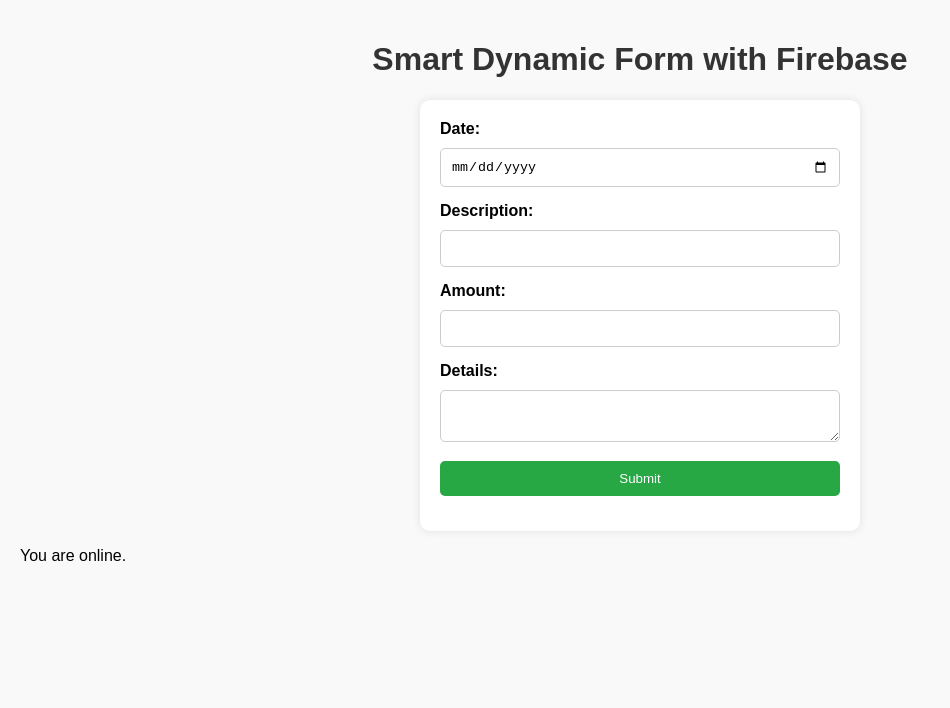
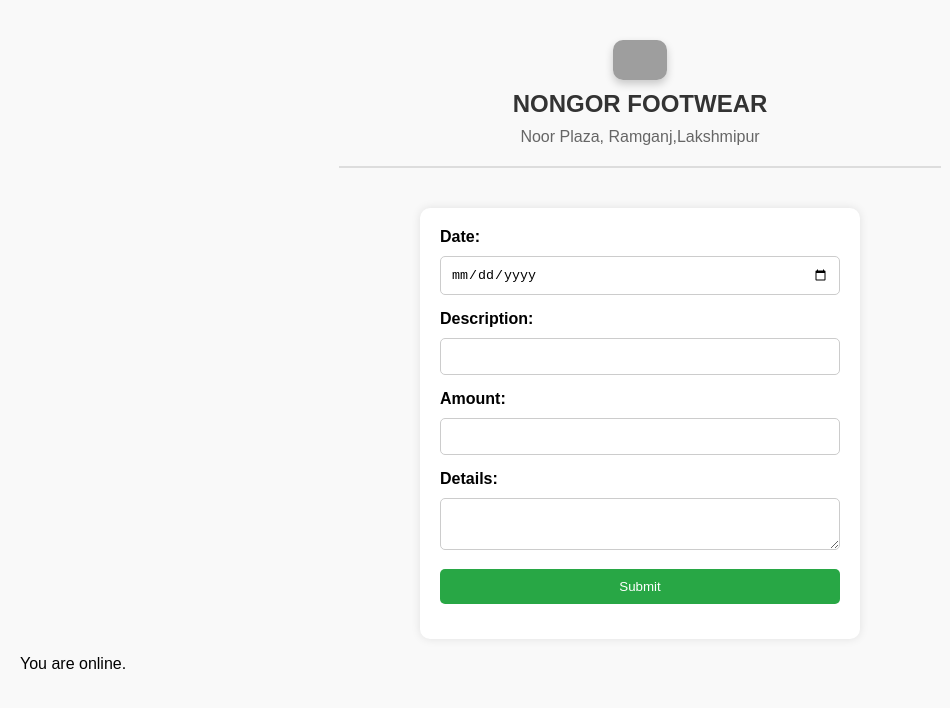
Before and after one commit to Riyad5452/OfflineDataSand, a plain HTML site: page Index.html in a window 1280 px wide. Shown: the whole page, without its empty margins (0-950 px from the left). Drawn offline with Linux system fonts and the light colour scheme; grey boxes are pictures that could not be loaded.

Commit message:
Update Index.html

```diff
--- a/Index.html
+++ b/Index.html
@@ -85,11 +85,53 @@
       border-color: #28a745;
       background-color: #d4edda;
     }
+.header-container {
+      text-align: center; /* Center all the content */
+      padding: 20px;
+      font-family: 'Arial', sans-serif;
+    }
+
+    .stamp {
+      height: 40px;
+      border-radius: 10px;
+      box-shadow: 0px 4px 8px rgba(0, 0, 0, 0.2);
+      transition: transform 0.3s ease;
+      display: block;
+      margin: 0 auto;
+    }
+
+    .stamp:hover {
+      transform: scale(1.1);
+    }
+
+      .company-name {
+      font-size: 24px;
+      font-weight: bold;
+      color: #333;
+      margin: 10px 0;
+    }
+
+    .company-address {
+      font-size: 16px;
+      color: #666;
+      margin-bottom: 20px;
+    }
+
+    .header-container hr {
+      width: 50%;
+      border: 1px solid #ddd;
+      margin: 20px auto;
+    }
   </style>
 </head>
 <body>
-  <h1>Smart Dynamic Form with Firebase</h1>
-
+     <div class="container">
+    <div class="header-container">
+        <img src="https://iconape.com/wp-content/png_logo_vector/apex-shoes-logo.png" alt="Stamp" class="stamp">
+        <div class="company-name">NONGOR FOOTWEAR</div>
+        <div class="company-address">Noor Plaza, Ramganj,Lakshmipur</div>
+        <hr>
+      </div>
   <form id="dataForm">
     <label for="date">Date:</label>
     <input type="date" id="date" required>
@@ -107,7 +149,7 @@
   </form>
 
   <p id="status"></p>
-
+     </div>
   <!-- Firebase v8 SDKs -->
   <!-- Firebase v8 SDKs -->
   <script src="https://www.gstatic.com/firebasejs/8.10.0/firebase-app.js"></script>
```
